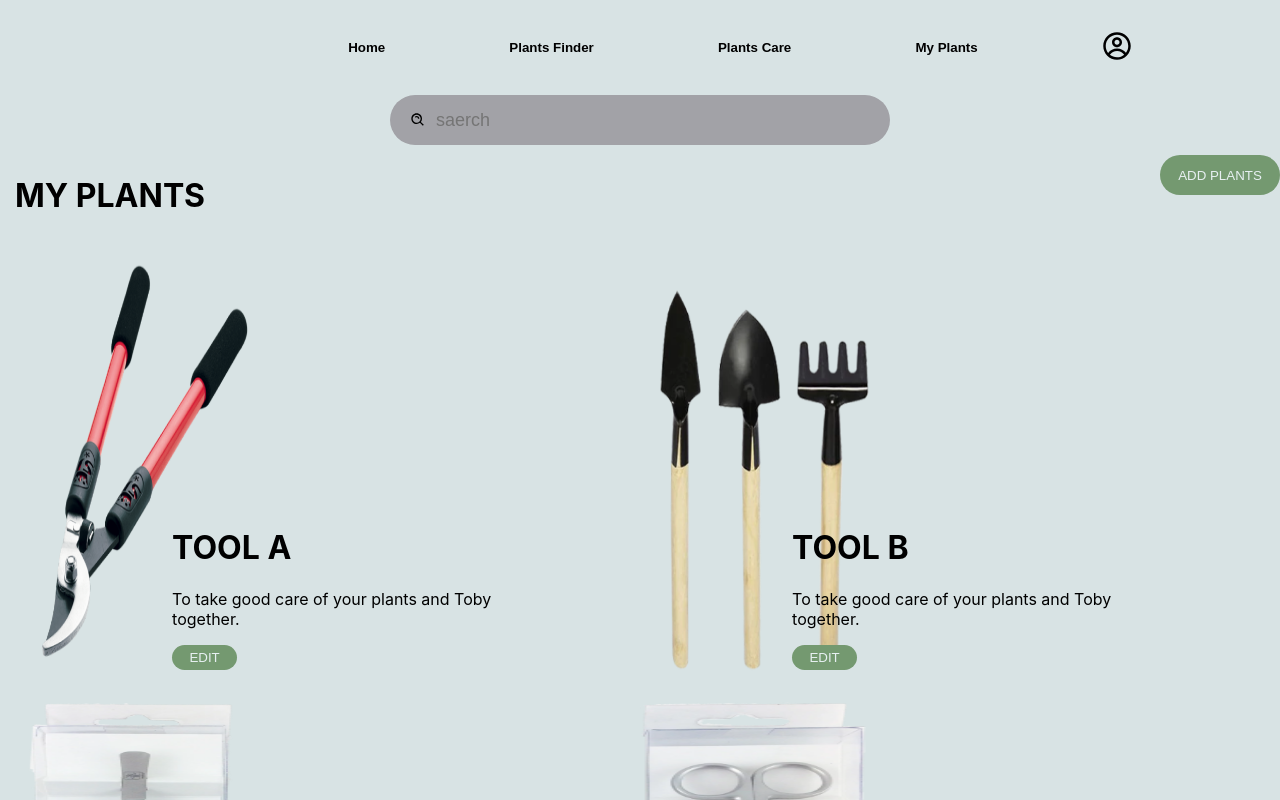
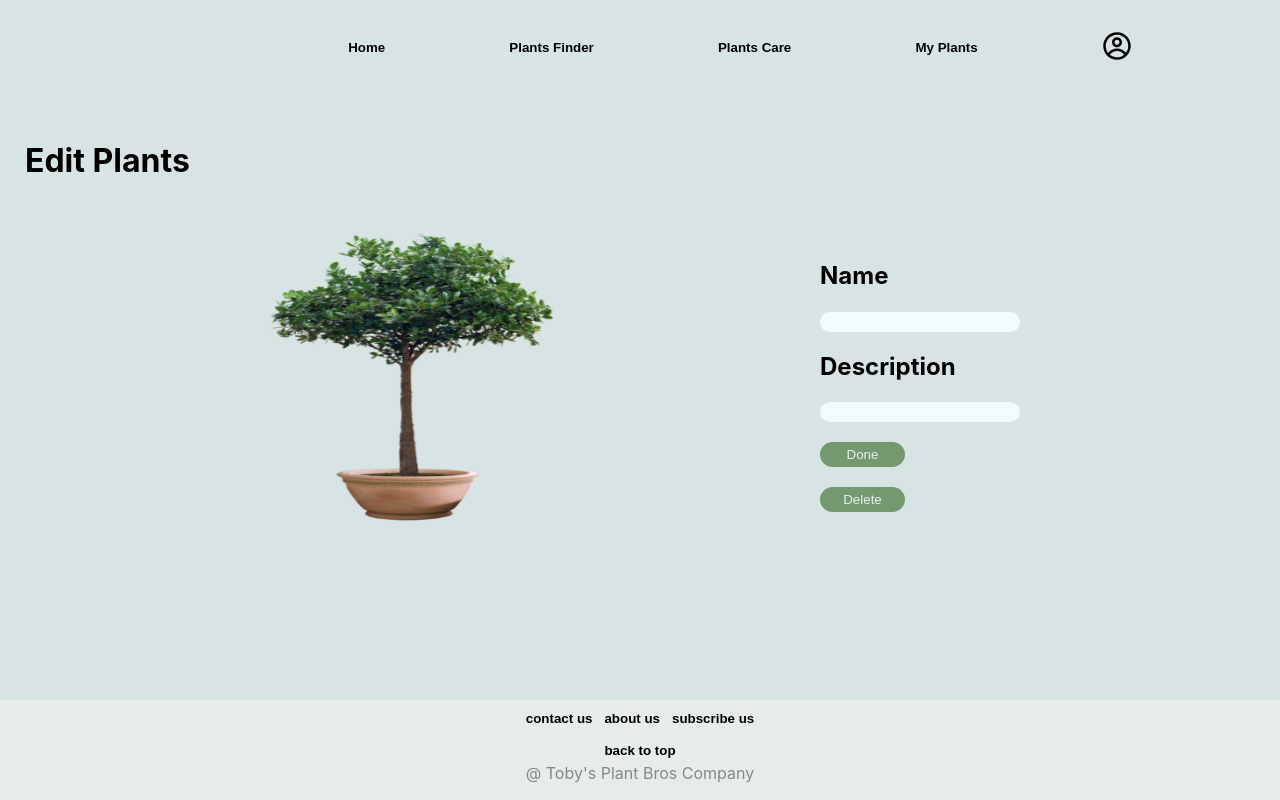
Before and after one commit to LordSahandii/CSTP2107-Quiz4, a Next.js app in the folder plants/: page / in a window 1280 px wide. Shown: the top 800 px of the page. Built offline with nearby package versions, Linux system fonts and the light colour scheme.

Commit message:
Edit and Add pages done

```diff
--- a/plants/src/components/EditPlants/index.tsx
+++ b/plants/src/components/EditPlants/index.tsx
@@ -1,22 +1,25 @@
 import Image from "next/image"
-export default function AddPlants(){
+import Styles from "@/styles/EditPlants.module.sass"
+export default function EditPlants(){
 
     return(
         <div>
-            <h1>Edit PLants</h1>
-            <div >
-                <Image  src="./HomePlant2"/>
-                <div>
-                    <div>
+            <h1 className={Styles.title}>Edit Plants</h1>
+            <div className={Styles.edit}>
+                <Image  src="/HomePlant2.png" width={300} height={300} />
+                <div className={Styles.form}>
+                    <div >
                         <h2>Name</h2>
-                        <input type="text"/>
+                        <input type="text" className={Styles.inputs}/>
                     </div>
-                    <div>
+                    <div >
                         <h2>Description</h2>
-                        <input type="text"/>
+                        <input type="text" className={Styles.inputs} />
                     </div>
-                    <button>Done</button>
-                    <button>Delete</button>
+                    <br/>
+                    <button className={Styles.button}>Done</button>
+                    <br/>
+                    <button className={Styles.button}>Delete</button>
 
                 </div>
             </div>
--- a/plants/src/pages/index.tsx
+++ b/plants/src/pages/index.tsx
@@ -8,6 +8,8 @@ import SearchBar from '@/components/SearchBar'
 import PlantsFinder from '@/components/PlantsFinder'
 import PlantsCare from '@/components/PlantsCare'
 import MyPlants from '@/components/MyPlants'
+import AddPlants from '@/components/AddPlants'
+import EditPlants from '@/components/EditPlants'
 
 export default function Home() {
 
@@ -19,8 +21,10 @@ export default function Home() {
         <link rel="icon" href="/favicon.ico" />
       </Head>
       <Header/>
-      <MyPlants/>
+      <EditPlants/>
+      <div className={styles.foot}>
       <Footer/>
+      </div>
 
 
 
--- /dev/null
+++ b/plants/src/styles/AddPlants.module.sass
@@ -0,0 +1,33 @@
+.forms
+    width: 100%
+    height: 400px
+    display: flex
+    flex-direction: column
+    flex-wrap: nowrap
+    justify-content: space-between
+    align-items: center
+    align-content: stretch
+.title
+    padding: 15px
+
+.inputs
+    border-radius: 15px
+    background-color: #F2FBFC
+    color: #A5A3A3
+    height: 20px
+    width: 160px
+.button
+    border-radius: 36px
+    border: none
+    background-color: #749970
+    height: 20px
+    width: 100px
+
+
+.upload
+    background-image: url("/plus.png")
+    background-repeat: no-repeat
+    background-position: left top
+    padding-left: 15px
+    width: 160px
+    height: 200px
--- /dev/null
+++ b/plants/src/styles/EditPlants.module.sass
@@ -0,0 +1,29 @@
+.edit
+    display: flex
+    flex-direction: row
+    justify-content: space-evenly
+    align-items: center
+.form
+    display: flex-inline
+    flex-direction: column
+    justify-content: space-between
+    align-items: left
+
+.button
+    border: none
+    border-radius: 30px
+    background-color: #749970
+    color: #E7F0F1
+    width: 85px
+    height: 25px
+    display: block
+
+.inputs
+    border: none
+    border-radius: 15px
+    background-color: #F2FBFC
+    color: #A5A3A3
+    height: 20px
+    width: 200px
+.title
+    padding: 25px
--- a/plants/src/styles/Footer.module.sass
+++ b/plants/src/styles/Footer.module.sass
@@ -1,5 +1,5 @@
 .container
-    position: relative
+    position: fixed
     bottom: 0
     height: 100px
     background-color: #E7EBE9
```
Also changed, not shown: plants/src/components/AddPlants/index.tsx (+10 -6 lines), plants/public/plus.png (added).
